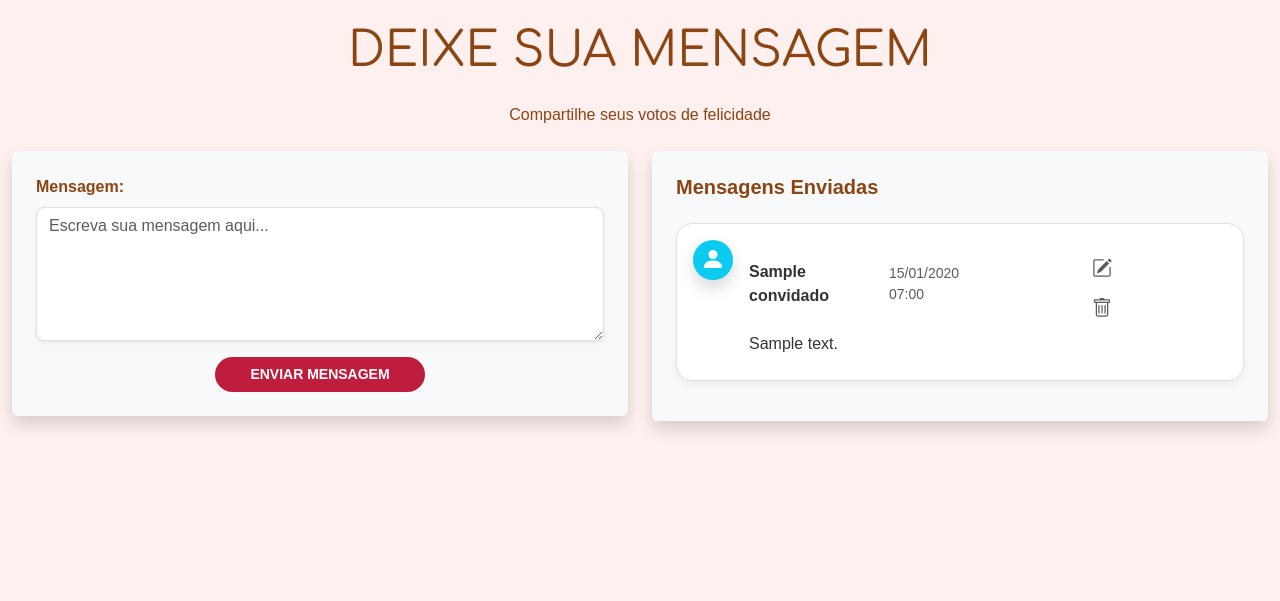
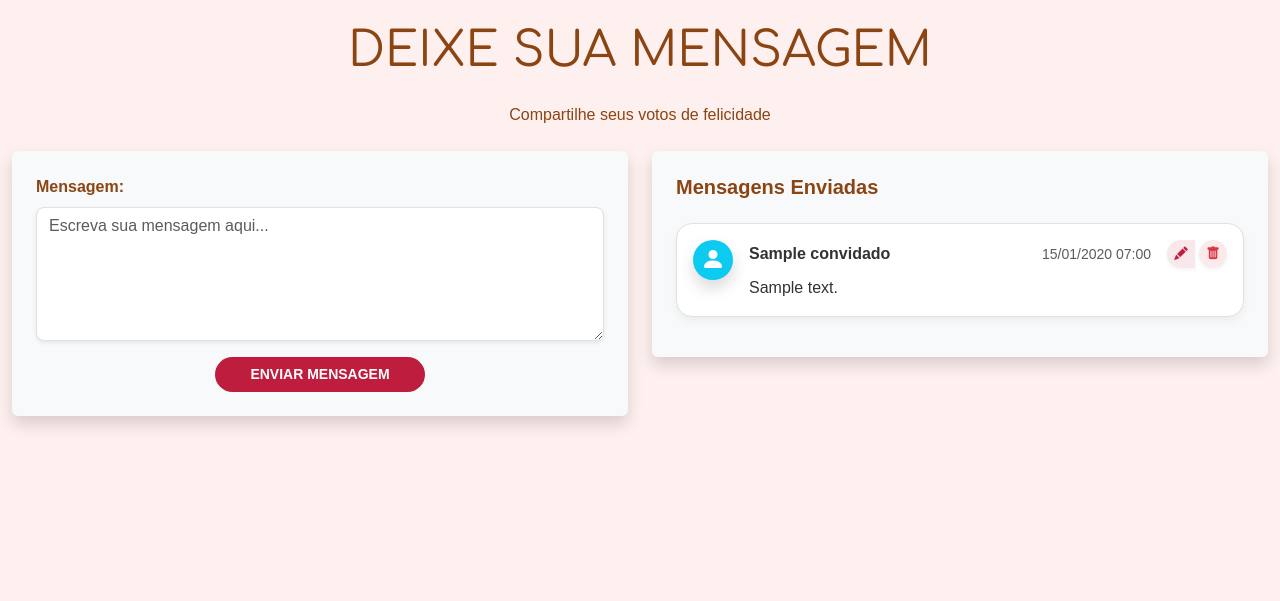
Before and after one commit to warleihc21/eunoiva, a Django app: a page that uses convidados/templates/convidados.html in a window 1280 px wide. Shown: the part 3897-4498 px from the top of the page. Run offline with Django 5.2, Linux system fonts and the light colour scheme; tables that the repository leaves empty hold one stand-in row (values such as "Sample post"); grey boxes marked "Sample" are stand-in pictures; some libraries are stand-ins or nearby versions.

Commit message:
Editar e excluir mensagens aos noivos1

```diff
--- a/convidados/templates/convidados.html
+++ b/convidados/templates/convidados.html
@@ -473,7 +473,65 @@
     }
 
 
+    /* Estilos para os botões de ação */
+    .btn-action {
+        width: 28px;
+        height: 28px;
+        padding: 0;
+        border-radius: 50%;
+        display: inline-flex;
+        align-items: center;
+        justify-content: center;
+        background-color: rgba(190, 28, 60, 0.1);
+        color: #be1c3cfd;
+        border: none;
+        transition: all 0.3s ease;
+        box-shadow: 0 2px 4px rgba(0,0,0,0.05);
+    }
 
+    .btn-action:hover {
+        background-color: rgba(190, 28, 60, 0.2);
+        transform: translateY(-1px);
+        color: #be1c3cfd;
+    }
+
+    .btn-action-danger {
+        background-color: rgba(220, 53, 69, 0.1);
+        color: #dc3545;
+    }
+
+    .btn-action-danger:hover {
+        background-color: rgba(220, 53, 69, 0.2);
+        color: #dc3545;
+    }
+
+    /* Ícones dentro dos botões */
+    .btn-action i {
+        font-size: 0.85rem;
+    }
+
+    /* Tooltip personalizado */
+    .tooltip-inner {
+        background-color: #be1c3cfd;
+        font-size: 0.75rem;
+        padding: 0.25rem 0.5rem;
+    }
+
+    .bs-tooltip-auto[data-popper-placement^=top] .tooltip-arrow::before,
+    .bs-tooltip-top .tooltip-arrow::before {
+        border-top-color: #be1c3cfd;
+    }
+
+    /* Efeito de hover na mensagem */
+    .mensagem-box:hover {
+        transform: translateY(-1px);
+        box-shadow: 0 4px 12px rgba(0,0,0,0.08);
+    }
+
+    /* Transição suave */
+    .mensagem-box, .btn-action {
+        transition: all 0.3s ease;
+    }
 
 
 </style>
@@ -708,7 +766,7 @@
                             <h5 class="mb-4 fw-bold cor-marrom">Mensagens Enviadas</h5>
                             {% if mensagens_enviadas %}
                                 {% for mensagem in mensagens_enviadas %}
-                                    <div class="d-flex mensagem-box position-relative">
+                                    <div class="d-flex mensagem-box position-relative mb-3 pb-3 {% if not forloop.last %}border-bottom{% endif %}">
                                         <!-- Avatar / Ícone -->
                                         <div class="flex-shrink-0 me-3">
                                             <div class="rounded-circle bg-info text-white d-flex align-items-center justify-content-center shadow" style="width: 40px; height: 40px; font-size: 24px;">
@@ -717,39 +775,39 @@
                                         </div>
 
                                         <!-- Conteúdo da mensagem -->
-                                        <div class="flex-grow-1 position-relative">
-                                            <div class="d-flex justify-content-between align-items-center mb-1">
-                                                <strong>{{ mensagem.escrita_por.nome_convidado }}</strong>
-                                                <small class="text-muted">{{ mensagem.data_envio|date:"d/m/Y H:i" }}</small>
+                                        <div class="flex-grow-1">
+                                            <div class="d-flex justify-content-between align-items-center mb-2">
+                                                <strong class="text-truncate pe-2">{{ mensagem.escrita_por.nome_convidado }}</strong>
+                                                <div class="d-flex align-items-center">
+                                                    <small class="text-muted me-2">{{ mensagem.data_envio|date:"d/m/Y H:i" }}</small>
+
                                                     <!-- Botões de edição/exclusão - Só mostra se for mensagem do convidado atual -->
                                                     {% if mensagem.escrita_por.token == token %}
-                                                <div class="row top-0 end-0 mt-2 me-2 btn-group-vertical btn-group-sm">
-                                                    <button class="btn btn-link text-muted p-1 editar-mensagem-btn"
+                                                    <div class="btn-group btn-group-sm ms-2" role="group">
+                                                        <button class="btn btn-action editar-mensagem-btn"
                                                                 data-mensagem-id="{{ mensagem.id }}"
                                                                 data-mensagem-texto="{{ mensagem.texto_mensagem }}"
-                                                            data-bs-toggle="tooltip" data-bs-placement="left" title="Editar">
-                                                        <i class="bi bi-pencil-square fs-5"></i>
+                                                                data-bs-toggle="tooltip" data-bs-placement="top" title="Editar">
+                                                            <i class="bi bi-pencil-fill"></i>
                                                         </button>
                                                         <form method="post" action="{% url 'excluir_mensagem' %}?token={{ token }}" class="d-inline">
                                                             {% csrf_token %}
                                                             <input type="hidden" name="mensagem_id" value="{{ mensagem.id }}">
-                                                        <button type="submit" class="btn btn-link text-muted p-1"
+                                                            <button type="submit" class="btn btn-action btn-action-danger ms-1"
                                                                     onclick="return confirm('Tem certeza que deseja excluir esta mensagem?')"
-                                                                data-bs-toggle="tooltip" data-bs-placement="left" title="Excluir">
-                                                            <i class="bi bi-trash fs-5"></i>
+                                                                    data-bs-toggle="tooltip" data-bs-placement="top" title="Excluir">
+                                                                <i class="bi bi-trash-fill"></i>
                                                             </button>
                                                         </form>
                                                     </div>
                                                     {% endif %}
                                                 </div>
-                                            <div class="texto mb-2">
+                                            </div>
+                                            <div class="texto">
                                                 {{ mensagem.texto_mensagem|safe }}
                                             </div>
-
-
                                         </div>
                                     </div>
-                                    {% if not forloop.last %}<hr class="my-3 opacity-25">{% endif %}
                                 {% endfor %}
                             {% else %}
                                 <p class="text-muted">Nenhuma mensagem enviada ainda.</p>
```
Lines whose indentation alone changed are shown as unchanged.
